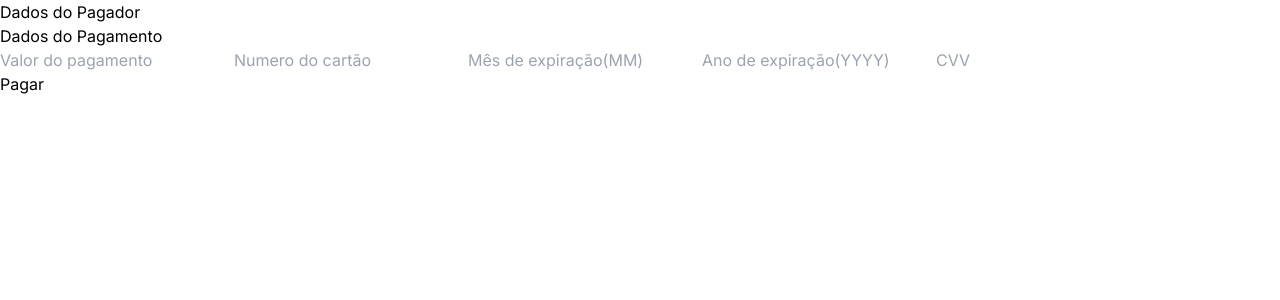
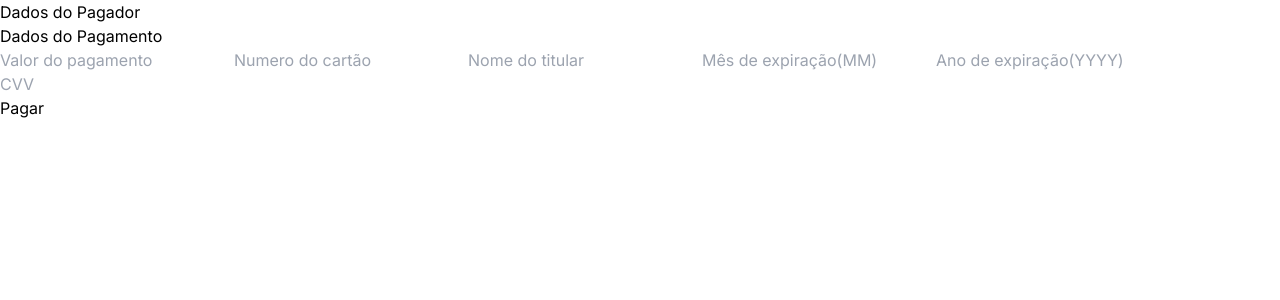
Before and after one commit to Emersonovidio/checkout-screen-mp, a Next.js app: page / in a window 1280 px wide. Shown: the top 300 px of the page. Built offline with nearby package versions, Linux system fonts and the light colour scheme.

Commit message:
ajusta-sintaxes

```diff
--- a/src/app/components/Checkout.tsx
+++ b/src/app/components/Checkout.tsx
@@ -15,15 +15,17 @@ const App = () => {
       <Formik>
         <Form>
         <label htmlFor="valordopagamento"></label>
-        <Field id="firstName" name="firstName" placeholder="Valor do pagamento" />
-        <label htmlFor="firstName"></label>
-          <Field id="firstName" name="firstName" placeholder="Numero do cartão" />
-          <label htmlFor="firstName"></label>
-          <Field id="firstName" name="firstName" placeholder="Mês de expiração(MM)" />
-          <label htmlFor="firstName"></label>
-          <Field id="firstName" name="firstName" placeholder="Ano de expiração(YYYY)" />
-          <label htmlFor="lastName"></label>
-          <Field id="lastName" name="lastName" placeholder="CVV" />
+        <Field id="valordopagamento" name="valordopagamento" placeholder="Valor do pagamento" />
+        <label htmlFor="numerodocartao"></label>
+          <Field id="numerodocartao" name="numerodocartao" placeholder="Numero do cartão" />
+          <label htmlFor="nomedotitular"></label>
+          <Field id="nomedotitular" name="nomedotitular" placeholder="Nome do titular" />
+          <label htmlFor="mesdexpiracao"></label>
+          <Field id="mesdexpiracao" name="mesdexpiracao" placeholder="Mês de expiração(MM)" />
+          <label htmlFor="anodexpiracao"></label>
+          <Field id="anodexpiracao" name="anodexpiracao" placeholder="Ano de expiração(YYYY)" />
+          <label htmlFor="cvv"></label>
+          <Field id="cvv" name="cvv" placeholder="CVV" />
         </Form>
     </Formik>
     <button
```
